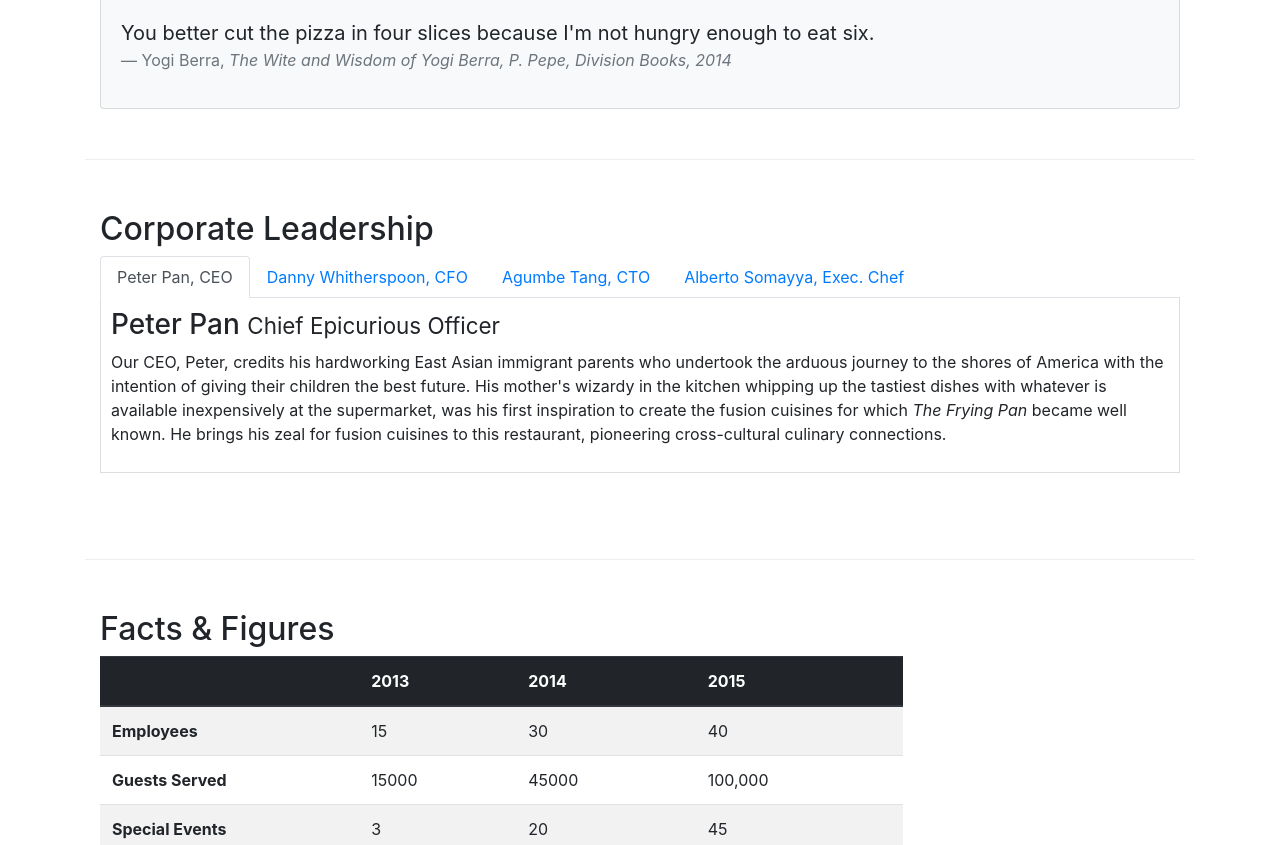
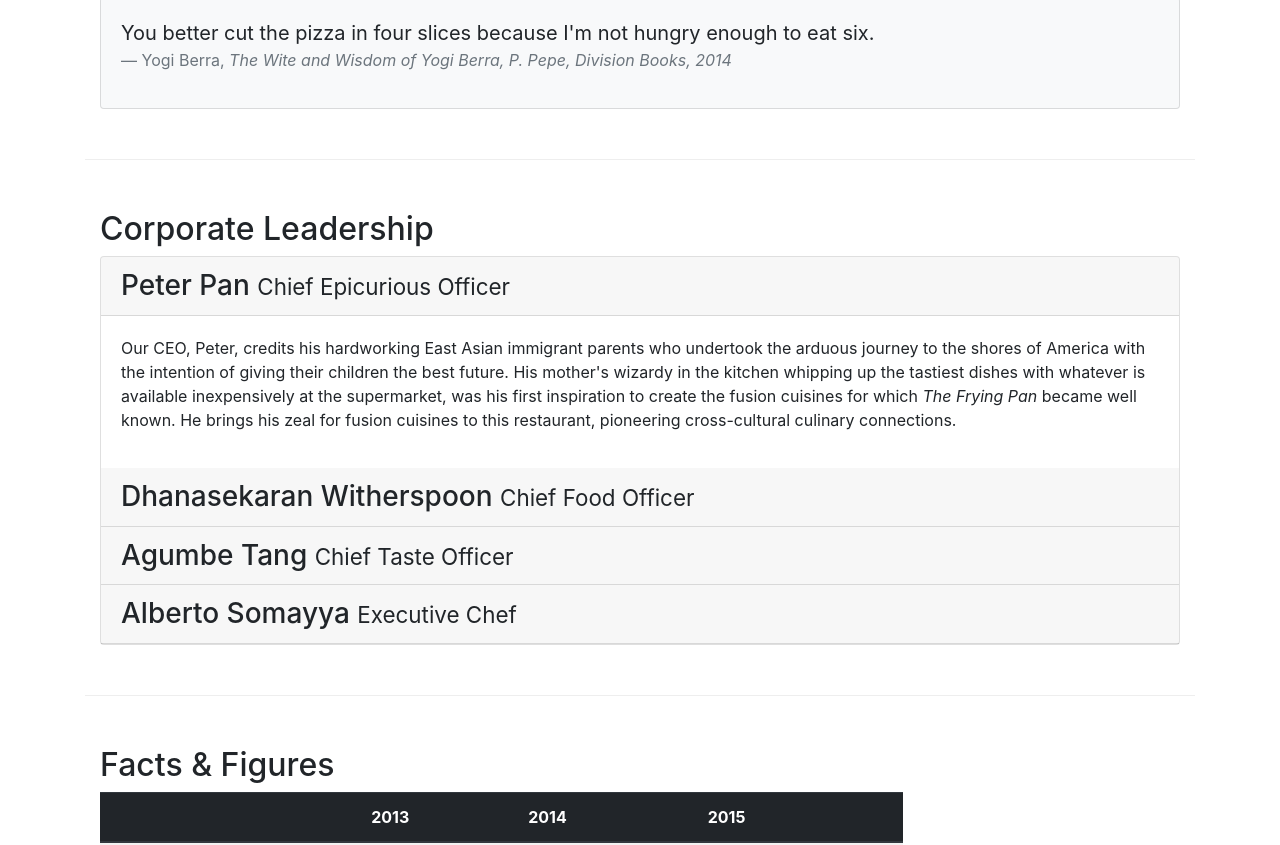
Before and after one commit to KizmetMars/conFusion, a website: page aboutus.html in a window 1280 px wide. Shown: the part 812-1657 px from the top of the page. Drawn offline with nearby package versions, Linux system fonts and the light colour scheme.

Commit message:
accordian

```diff
--- a/aboutus.html
+++ b/aboutus.html
@@ -68,7 +68,7 @@
             </div>
             <div class="col-12 col-sm-6">
                 <div class="card">
-                    <h3 class="card-hearder bg-primary text-while">Facts At a Glance</h3>
+                    <h3 class="card-header bg-primary text-while">Facts At a Glance</h3>
                     <div class="card-body">
                         <dl class="row">
                             <dt class="col-6">Started</dt>
@@ -104,44 +104,59 @@
             <div class="col-12">
                 <h2>Corporate Leadership</h2>
 
-                <ul class="nav nav-tabs">
-                    <li class="nav-item">
-                        <a class="nav-link active" href="#peter"
-                            role="tab" data-toggle="tab">Peter Pan, CEO</a>
-                    </li>
-                    <li class="nav-item">
-                        <a class="nav-link" href="#danny"
-                            role="tab" data-toggle="tab">Danny Whitherspoon, CFO</a>
-                    </li>
-                    <li class="nav-item">
-                        <a class="nav-link" href="#agumbe"
-                            role="tab" data-toggle="tab">Agumbe Tang, CTO</a>
-                    </li>
-                    <li class="nav-item">
-                        <a class="nav-link" href="#alberto"
-                            role="tab" data-toggle="tab">Alberto Somayya, Exec. Chef</a>
-                    </li>
-                </ul>
-
-                <div class="tab-content">
-                    <div role="tabpanel" class="tab-pane fade show active" id="peter">
-                        <h3>Peter Pan <small>Chief Epicurious Officer</small></h3>
+                <div id="accordian">
+                    <div class="card">
+                        <div class="card-header" role='tab' id="peterhead">
+                            <h3 class="mb-0">
+                                <a data-toggle="collapse" data-target="#peter">
+                                    Peter Pan <small>Chief Epicurious Officer</small>
+                                </a>
+                            </h3>
+                        </div>
+                        <div role="tabpanel" class="collapse show" id="peter" data-parent="#accordian">
+                            <div class="card-body">
                              <p class="d-none d-sm-block">Our CEO, Peter, credits his hardworking East Asian immigrant parents who undertook the arduous journey to the shores of America with the intention of giving their children the best future. His mother's wizardy in the kitchen whipping up the tastiest dishes with whatever is available inexpensively at the supermarket, was his first inspiration to create the fusion cuisines for which <em>The Frying Pan</em> became well known. He brings his zeal for fusion cuisines to this restaurant, pioneering cross-cultural culinary connections.</p>
                             </div>
+                        </div>
 
-                    <div role="tabpanel" class="tab-pane fade" id="danny">
-                        <h3>Dhanasekaran Witherspoon <small>Chief Food Officer</small></h3>
+                        <div class="card-header" role='tab' id="dannyhead">
+                            <h3 class="mb-0">
+                                <a data-toggle="collapse" data-target="#danny">
+                                    Dhanasekaran Witherspoon <small>Chief Food Officer</small>
+                                </a>
+                            </h3>
+                        </div>
+                        <div role="tabpanel" class="collapse" id="danny" data-parent="#accordian">
+                            <div class="card-body">
                                 <p class="d-none d-sm-block">Our CFO, Danny, as he is affectionately referred to by his colleagues, comes from a long established family tradition in farming and produce. His experiences growing up on a farm in the Australian outback gave him great appreciation for varieties of food sources. As he puts it in his own words, <em>Everything that runs, wins, and everything that stays, pays!</em></p>
                             </div>
+                        </div>
 
-                    <div role="tabpanel" class="tab-pane fade" id="agumbe">
-                        <h3>Agumbe Tang <small>Chief Taste Officer</small></h3>
+                        <div class="card-header" role='tab' id="agumbehead">
+                            <h3 class="mb-0">
+                                <a data-toggle="collapse" data-target="#agumbe">
+                                    Agumbe Tang <small>Chief Taste Officer</small>
+                                </a>
+                            </h3>
+                        </div>
+                        <div role="tabpanel" class="collapse" id="agumbe" data-parent="#accordian">
+                            <div class="card-body">
                                 <p class="d-none d-sm-block">Blessed with the most discerning gustatory sense, Agumbe, our CTO, personally ensures that every dish that we serve meets his exacting tastes. Our chefs dread the tongue lashing that ensues if their dish does not meet his exacting standards. He lives by his motto, <em>You click only if you survive my lick.</em></p>
                             </div>
+                        </div>
 
-                    <div role="tabpanel" class="tab-pane fade" id="alberto">
-                        <h3>Alberto Somayya <small>Executive Chef</small></h3>
+                        <div class="card-header" role='tab' id="albertohead">
+                            <h3 class="mb-0">
+                                <a data-toggle="collapse" data-target="#alberto">
+                                    Alberto Somayya <small>Executive Chef</small>
+                                </a>
+                            </h3>
+                        </div>
+                        <div role="tabpanel" class="collapse" id="alberto" data-parent="#accordian">
+                            <div class="card-body">
                                 <p class="d-none d-sm-block">Award winning three-star Michelin chef with wide International experience having worked closely with whos-who in the culinary world, he specializes in creating mouthwatering Indo-Italian fusion experiences. He says, <em>Put together the cuisines from the two craziest cultures, and you get a winning hit! Amma Mia!</em></p>
+                            </div>
+                        </div>
                     </div>
                 </div>
             </div>
```
Lines whose indentation alone changed are shown as unchanged.
